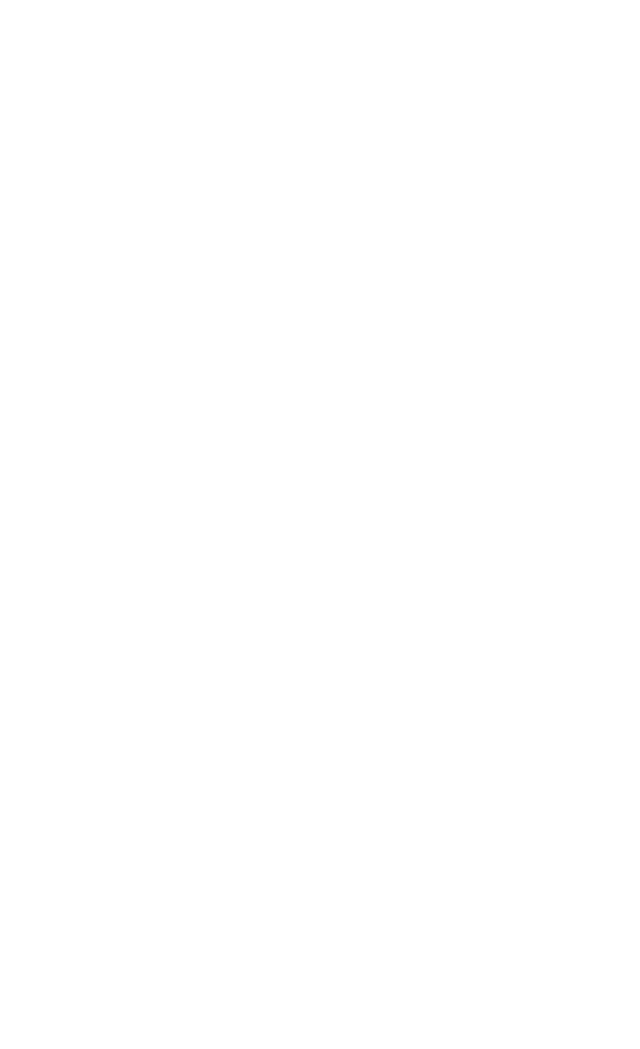
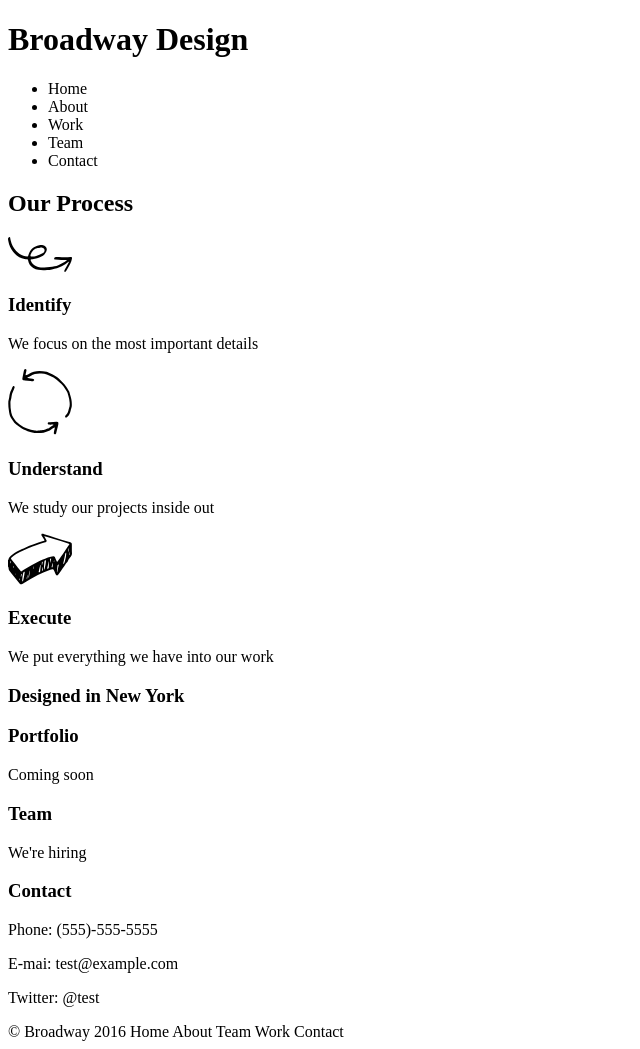
Before and after one commit to scopesmonkey/broadwaydesign, a plain HTML site: page index.html in a window 1280 px wide. Shown: the whole page, without its empty margins (0-640 px from the left). Before the commit the page ends 800 px from the top, so only its background shows below. Drawn offline with Linux system fonts and the light colour scheme; files that its build step writes are made by us from their sources.

Commit message:
main html

```diff
--- a/index.html
+++ b/index.html
@@ -6,6 +6,34 @@
     <title>Broadway Design</title>
   </head>
   <body>
+    <h1>Broadway Design</h1>
+    <ul>
+      <li>Home</li>
+      <li>About</li>
+      <li>Work</li>
+      <li>Team</li>
+      <li>Contact</li>
+    </ul>
+    <h2>Our Process</h2>
+    <img src="resources/images/identify.svg">
+    <h3>Identify</h3>
+    <p>We focus on the most important details</p>
+    <img src="resources/images/understand.svg">
+    <h3>Understand</h3>
+    <p>We study our projects inside out</p>
+    <img src="resources/images/execute.svg">
+    <h3>Execute</h3>
+    <p>We put everything we have into our work</p>
+    <h3>Designed in New York</h3>
+    <h3>Portfolio</h3>
+    <p>Coming soon</p>
+    <h3>Team</h3>
+    <p>We're hiring</p>
+    <h3>Contact</h3>
+    <p>Phone: (555)-555-5555</p>
+    <p>E-mai: test@example.com</p>
+    <p>Twitter: @test</p>
+    <div class="footer">&copy; Broadway 2016 Home About Team Work Contact</div>
 
   </body>
 </html>
```
